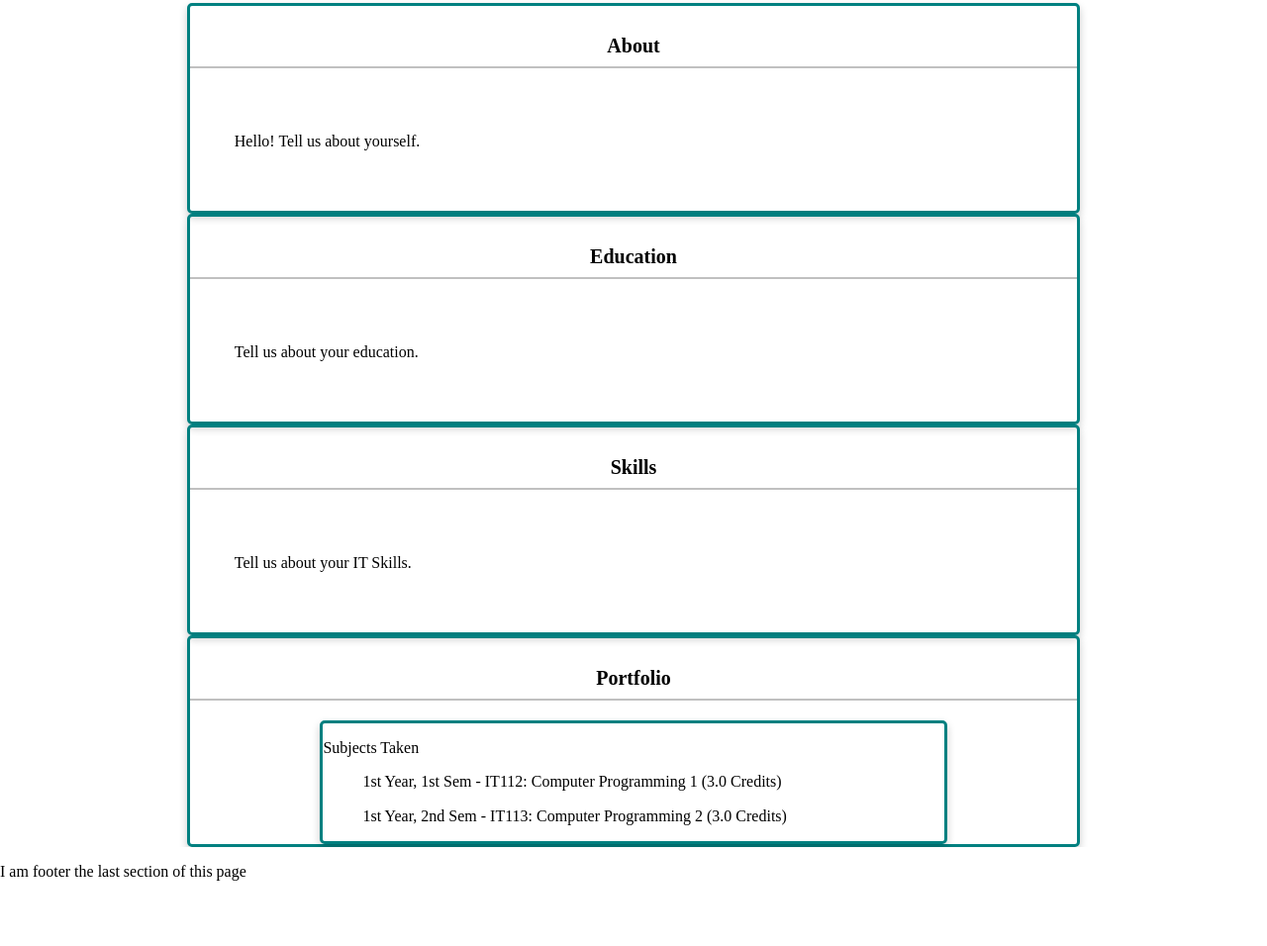
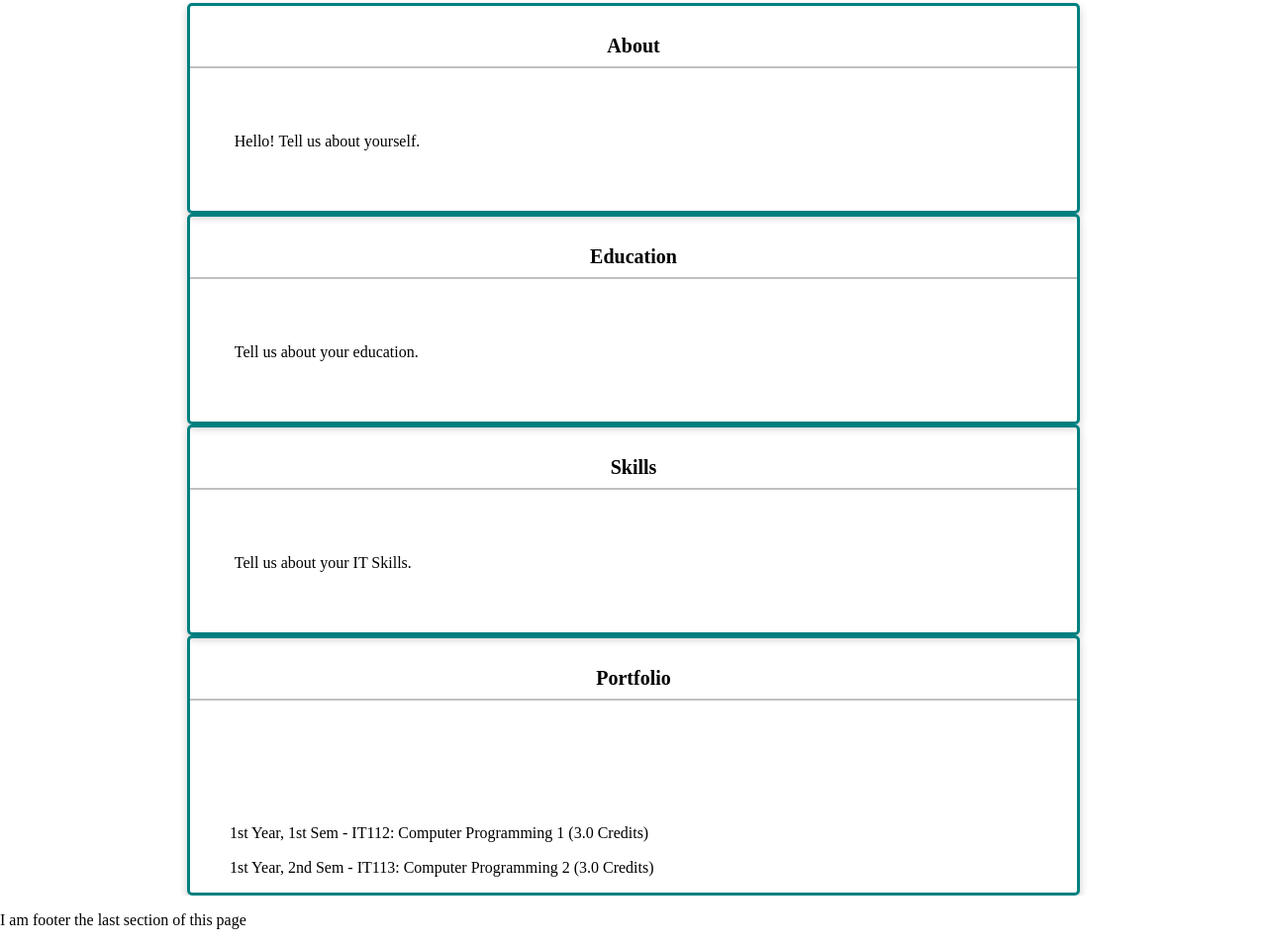
Before and after one commit to ivyrose54/onlineweb-courses, a plain HTML site: page index.html in a window 1280 px wide. Shown: the part 392-1348 px from the top of the page at 99% size. Before the commit the page ends 1298 px from the top, so only its background shows below. Drawn offline with Linux system fonts and the light colour scheme.

Commit message:
Update index.html

```diff
--- a/index.html
+++ b/index.html
@@ -24,18 +24,19 @@
         <div class="card" id="about">
         <p class="card-header">About</p>
         <p class="card-body">Hello! Tell us about yourself.</p></div>
+
         <div class="card" id="education">
         <p class="card-header">Education</p>
         <p class="card-body">Tell us about your education.</p></div>
+
         <div class="card" id="skills">
         <p class="card-header">Skills</p>
-        <p class="card-body">Tell us about your IT Skills.</div>
+        <p class="card-body">Tell us about your IT Skills.</p></div>
+
         <div class="card" id="portfolio">
         <p class="card-header">Portfolio</p>
-        <div class="card" id="subjects">
-        <p>Subjects Taken</p>
-        <ul id="subjects-list"></ul>
-</div></div>
+        <p class="card-body" id="subjects">
+        <ul id="subjects-list"></ul></p></div>
     </div>
     <footer>
         <p>I am footer the last section of this page</p>
```
